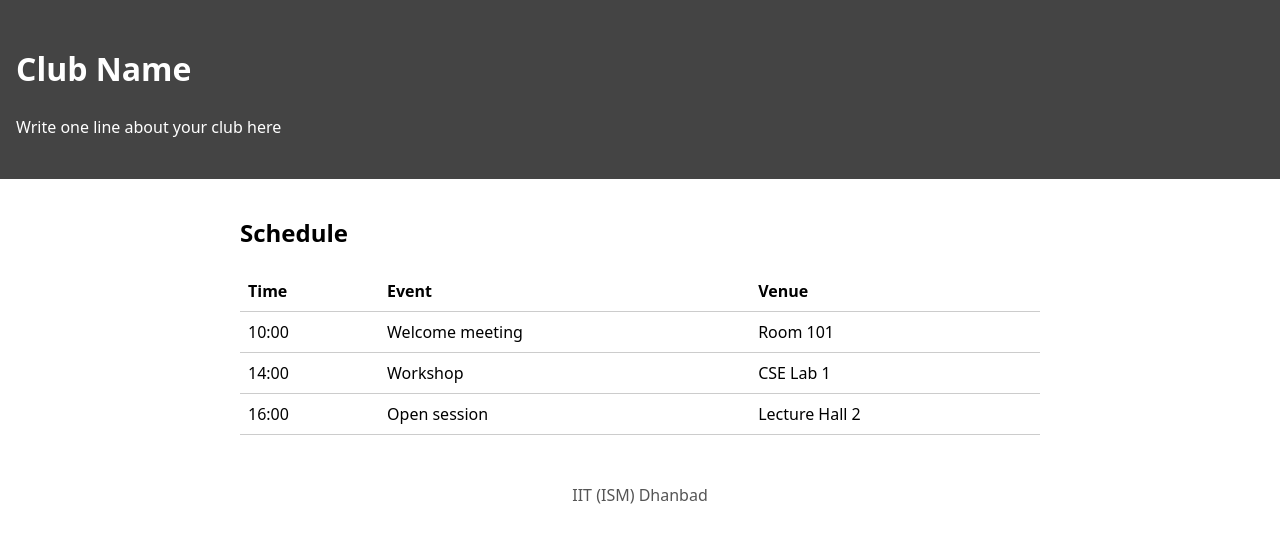
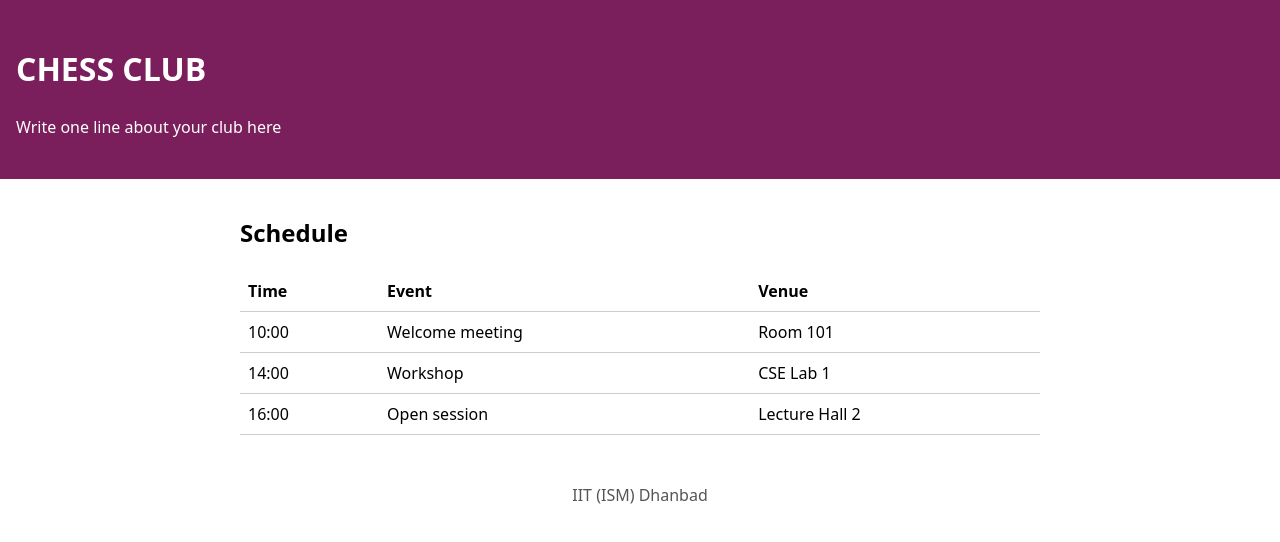
Before and after one commit to PrudhviSanthosh/club-page, a plain HTML site: page index.html in a window 1280 px wide. Drawn offline with Linux system fonts and the light colour scheme.

Commit message:
Add club name and colour

```diff
--- a/index.html
+++ b/index.html
@@ -3,12 +3,12 @@
 <head>
   <meta charset="UTF-8">
   <meta name="viewport" content="width=device-width, initial-scale=1">
-  <title>Club Name | IIT (ISM) Dhanbad</title>
+  <title>CHESS CLUB | IIT (ISM) Dhanbad</title>
   <link rel="stylesheet" href="style.css">
 </head>
 <body>
   <header class="site-header">
-    <h1>Club Name</h1>
+    <h1>CHESS CLUB</h1>
     <p class="tagline">Write one line about your club here</p>
   </header>
 
--- a/style.css
+++ b/style.css
@@ -1,5 +1,5 @@
 body { margin: 0; font-family: system-ui, sans-serif; line-height: 1.5; }
-.site-header { background: #444444; color: white; padding: 1.5rem 1rem; }
+.site-header { background: #7a1f5c; color: white; padding: 1.5rem 1rem; }
 main { max-width: 50rem; margin: 0 auto; padding: 1rem; }
 table { width: 100%; border-collapse: collapse; }
 th, td { text-align: left; padding: 0.5rem; border-bottom: 1px solid #ccc; }
```
